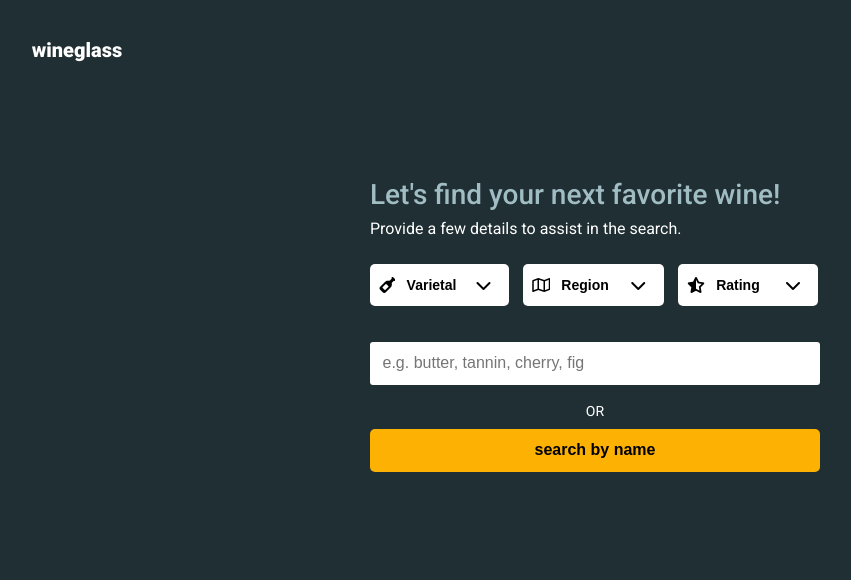
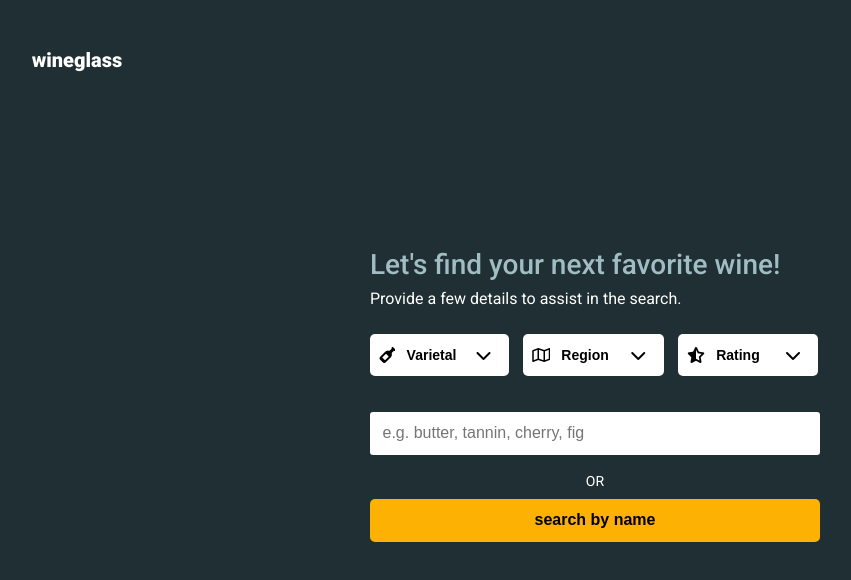
Before and after one commit to 0gzs/winesearch, a React (Create React App) app: page / in a window 1280 px wide. Shown: the top 580 px of the page, without its empty margins (45-896 px from the left). Built offline with nearby package versions, Linux system fonts and the light colour scheme.

Commit message:
[add] hook to shrink header on scroll

```diff
--- a/src/app.jsx
+++ b/src/app.jsx
@@ -2,6 +2,7 @@ import React, { useEffect, useRef, useState } from 'react'
 
 import Wine from './components/wine'
 import Form from './components/form'
+import Header from './components/header'
 
 function App() {
   const [results, setResults] = useState([])
@@ -16,9 +17,7 @@ function App() {
   return (
     <>
       <div className="wrapper">
-        <header>
-          <h3>wineglass</h3>
-        </header>
+        <Header />
 
         <main className={`wrapper ${results.length > 0 ? 'top-margin' : ''}`}>
           <Form setResults={setResults} setKeywords={setKeywords} />
--- a/src/components/form.scss
+++ b/src/components/form.scss
@@ -3,7 +3,7 @@
   flex-direction: column;
   justify-content: center;
   width: 100%;
-  min-height: 45rem;
+  min-height: 55rem;
   min-width: 32rem;
   max-width: 45rem !important;
 }
--- /dev/null
+++ b/src/components/header.jsx
@@ -0,0 +1,16 @@
+import useScrollEffect from '../hooks/useScrollEffect.js'
+
+const Header = () => {
+  const { scrolled } = useScrollEffect(100, 50)
+
+  let headerClass = ''
+  if (scrolled) headerClass = 'shrink'
+
+  return (
+    <div id='header' className={`header ${headerClass}`}>
+      <h3>wineglass</h3>
+    </div>
+  )
+}
+
+export default Header
--- a/src/global.scss
+++ b/src/global.scss
@@ -24,15 +24,18 @@ h1 {
   color: #A1BDC4;
 }
 
-header {
+.header {
   width: 100%;
   margin: 0 auto;
-  background-color: transparent;
-  padding: 5rem 0;
+  background: #202f33;
+  z-index: 10;
   display: flex;
   align-items: center;
   justify-content: space-between;
-  height: 7.2rem;
+  transition: all .5s ease;
+  padding: 5rem 0;
+  position: sticky;
+  top: 0;
 
   h3 {
     font-size: 2rem;
@@ -47,7 +50,6 @@ header {
   align-items: center;
   padding: 0 6vw 0;
   width: 100vw;
-  height: 100vh;
 }
 
 main {
@@ -124,3 +126,7 @@ svg {
     overflow-y: scroll;
   }
 }
+
+.shrink {
+  padding: 2.5rem 0;
+}
--- /dev/null
+++ b/src/hooks/useScrollEffect.js
@@ -0,0 +1,31 @@
+import { useState, useEffect } from 'react'
+
+const useScrollEffect = (offset, offsetOff) => {
+ const [scrolled, setScrolled] = useState(false)
+
+  useEffect(() => {
+    let rafId = null
+
+    const onScroll = () => {
+      if (rafId) cancelAnimationFrame(rafId)
+
+        rafId = requestAnimationFrame(() => {
+          const currentOffset = window.pageYOffset
+
+          if (Math.floor(currentOffset) >= offset && !scrolled) setScrolled(true)
+          else if (Math.floor(currentOffset) < offsetOff && scrolled) setScrolled(false)
+        })
+    }
+
+    window.addEventListener('scroll', onScroll)
+
+    return () => {
+      cancelAnimationFrame(rafId)
+      window.removeEventListener('scroll', onScroll);
+    }
+  }, [scrolled, offset, offsetOff])
+
+  return { scrolled }
+}
+
+export default useScrollEffect
```
